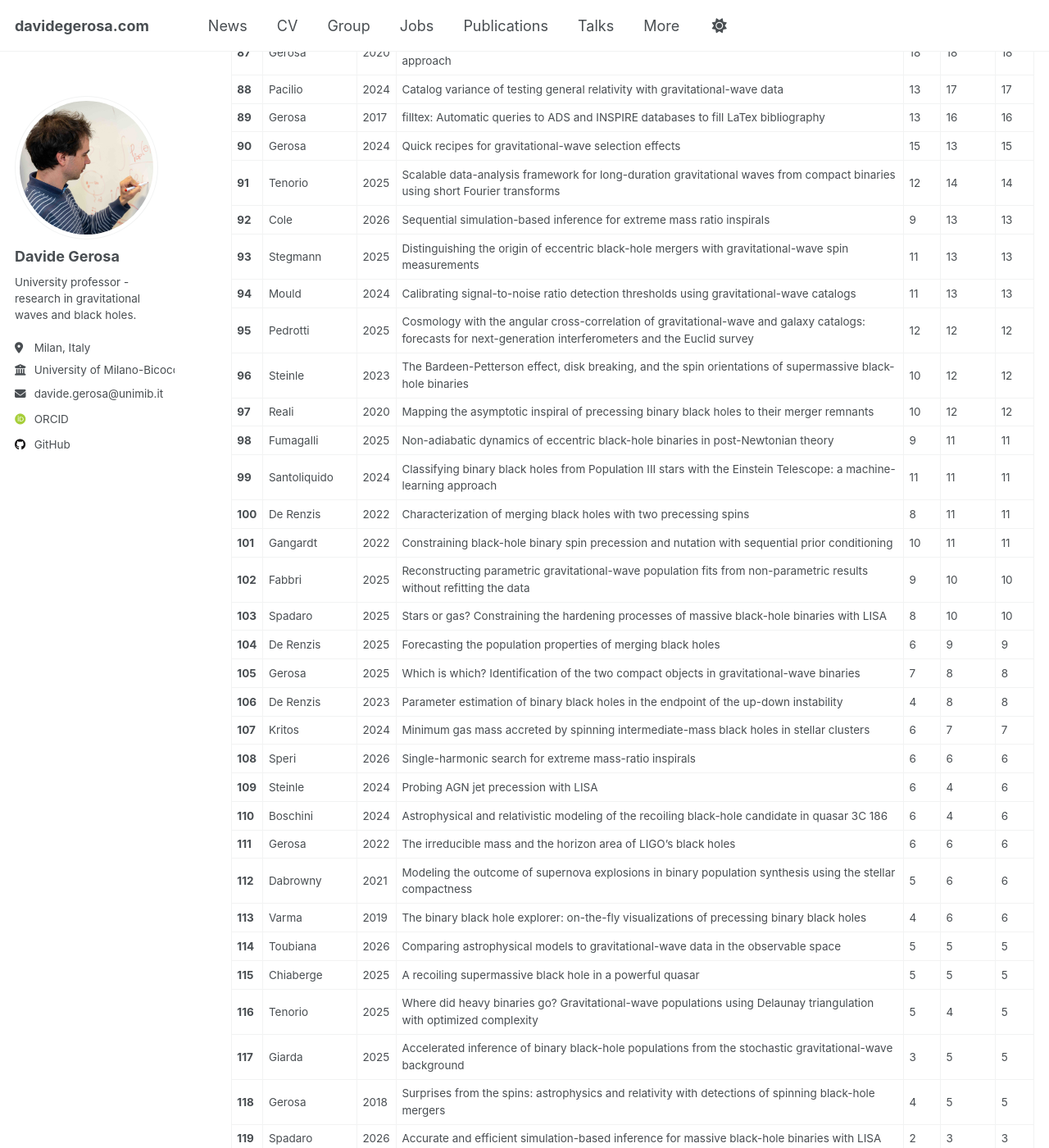
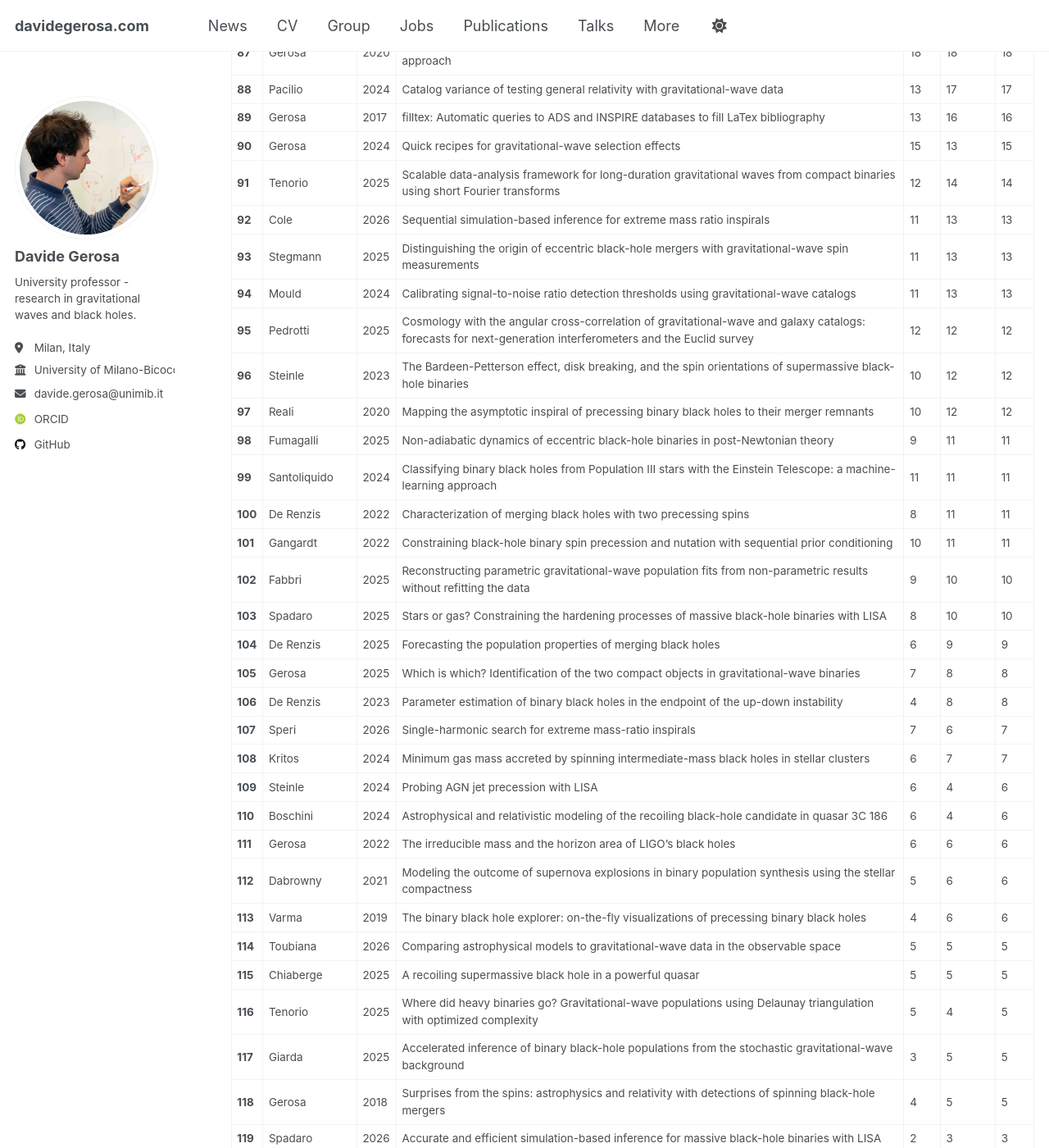
Before and after one commit to dgerosa/website, a Jekyll site: the page built from _pages/citations.md, in a window 1280 px wide and 1400 px high, scrolled down 3988 px. Shown: the whole window at 82% size. Built offline with Jekyll 4.4.1, drawn with Linux system fonts in a browser that asks for light colours; some web fonts are replaced; some of the changed text lies outside the part shown.

Commit message:
Website update from workflow

```diff
--- a/_pages/_citations.md
+++ b/_pages/_citations.md
@@ -100,7 +100,7 @@
 | **89** | Gerosa | 2017 | filltex: Automatic queries to ADS and INSPIRE databases to fill LaTex bibliography | 13 | 16 | 16 |
 | **90** | Gerosa | 2024 | Quick recipes for gravitational-wave selection effects | 15 | 13 | 15 |
 | **91** | Tenorio | 2025 | Scalable data-analysis framework for long-duration gravitational waves from compact binaries using short Fourier transforms | 12 | 14 | 14 |
-| **92** | Cole | 2026 | Sequential simulation-based inference for extreme mass ratio inspirals | 9 | 13 | 13 |
+| **92** | Cole | 2026 | Sequential simulation-based inference for extreme mass ratio inspirals | 11 | 13 | 13 |
 | **93** | Stegmann | 2025 | Distinguishing the origin of eccentric black-hole mergers with gravitational-wave spin measurements | 11 | 13 | 13 |
 | **94** | Mould | 2024 | Calibrating signal-to-noise ratio detection thresholds using gravitational-wave catalogs | 11 | 13 | 13 |
 | **95** | Pedrotti | 2025 | Cosmology with the angular cross-correlation of gravitational-wave and galaxy catalogs: forecasts for next-generation interferometers and the Euclid survey | 12 | 12 | 12 |
@@ -115,8 +115,8 @@
 | **104** | De Renzis | 2025 | Forecasting the population properties of merging black holes | 6 | 9 | 9 |
 | **105** | Gerosa | 2025 | Which is which? Identification of the two compact objects in gravitational-wave binaries | 7 | 8 | 8 |
 | **106** | De Renzis | 2023 | Parameter estimation of binary black holes in the endpoint of the up-down instability | 4 | 8 | 8 |
-| **107** | Kritos | 2024 | Minimum gas mass accreted by spinning intermediate-mass black holes in stellar clusters | 6 | 7 | 7 |
-| **108** | Speri | 2026 | Single-harmonic search for extreme mass-ratio inspirals | 6 | 6 | 6 |
+| **107** | Speri | 2026 | Single-harmonic search for extreme mass-ratio inspirals | 7 | 6 | 7 |
+| **108** | Kritos | 2024 | Minimum gas mass accreted by spinning intermediate-mass black holes in stellar clusters | 6 | 7 | 7 |
 | **109** | Steinle | 2024 | Probing AGN jet precession with LISA | 6 | 4 | 6 |
 | **110** | Boschini | 2024 | Astrophysical and relativistic modeling of the recoiling black-hole candidate in quasar 3C 186 | 6 | 4 | 6 |
 | **111** | Gerosa | 2022 | The irreducible mass and the horizon area of LIGO's black holes | 6 | 6 | 6 |
```
Also changed, not shown: other parts of _pages/_citations.md (+16 -16 lines), _pages/_group.md (+1 -1 lines), _pages/_publications.md (+1 -1 lines), _pages/_talks.md (+1 -1 lines).
